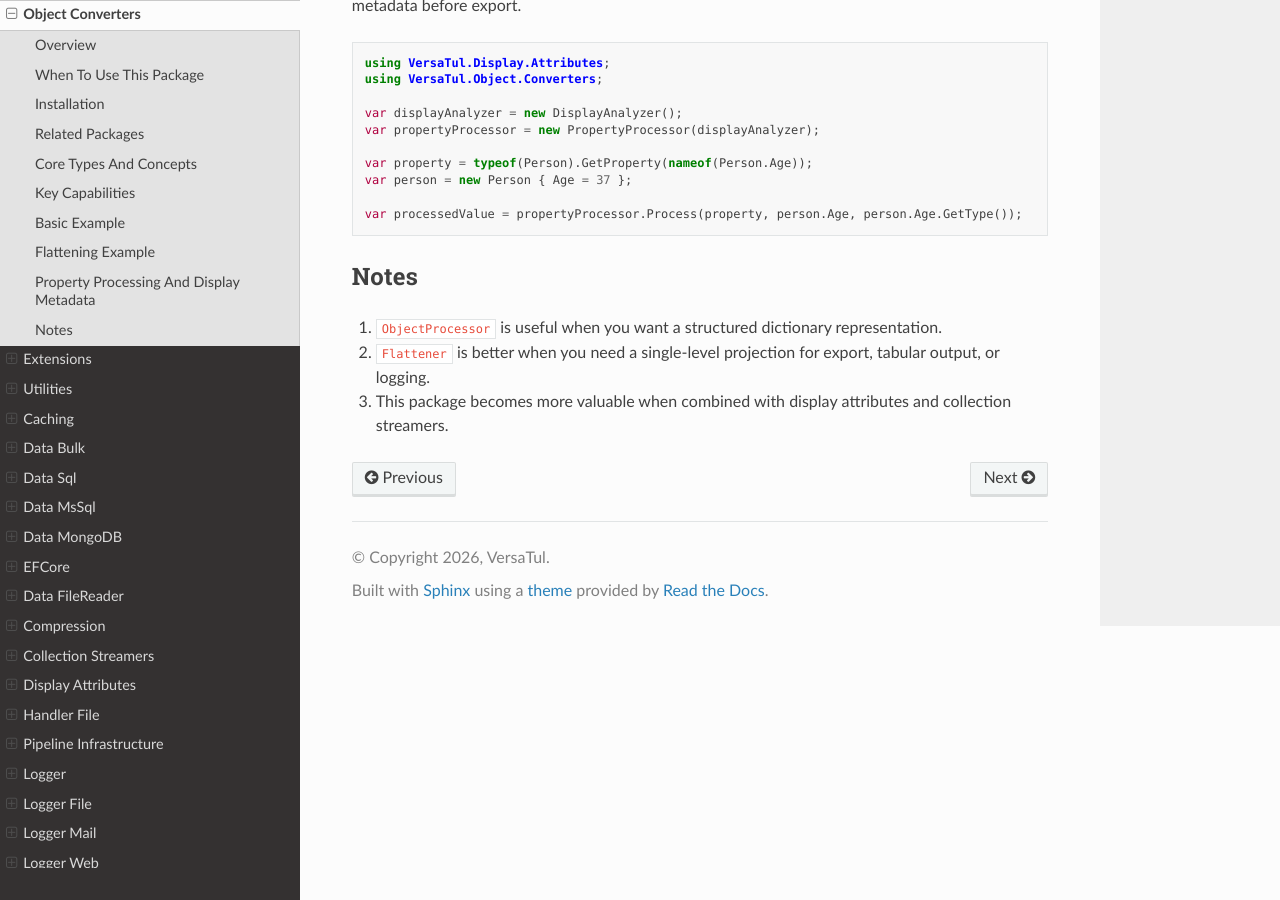
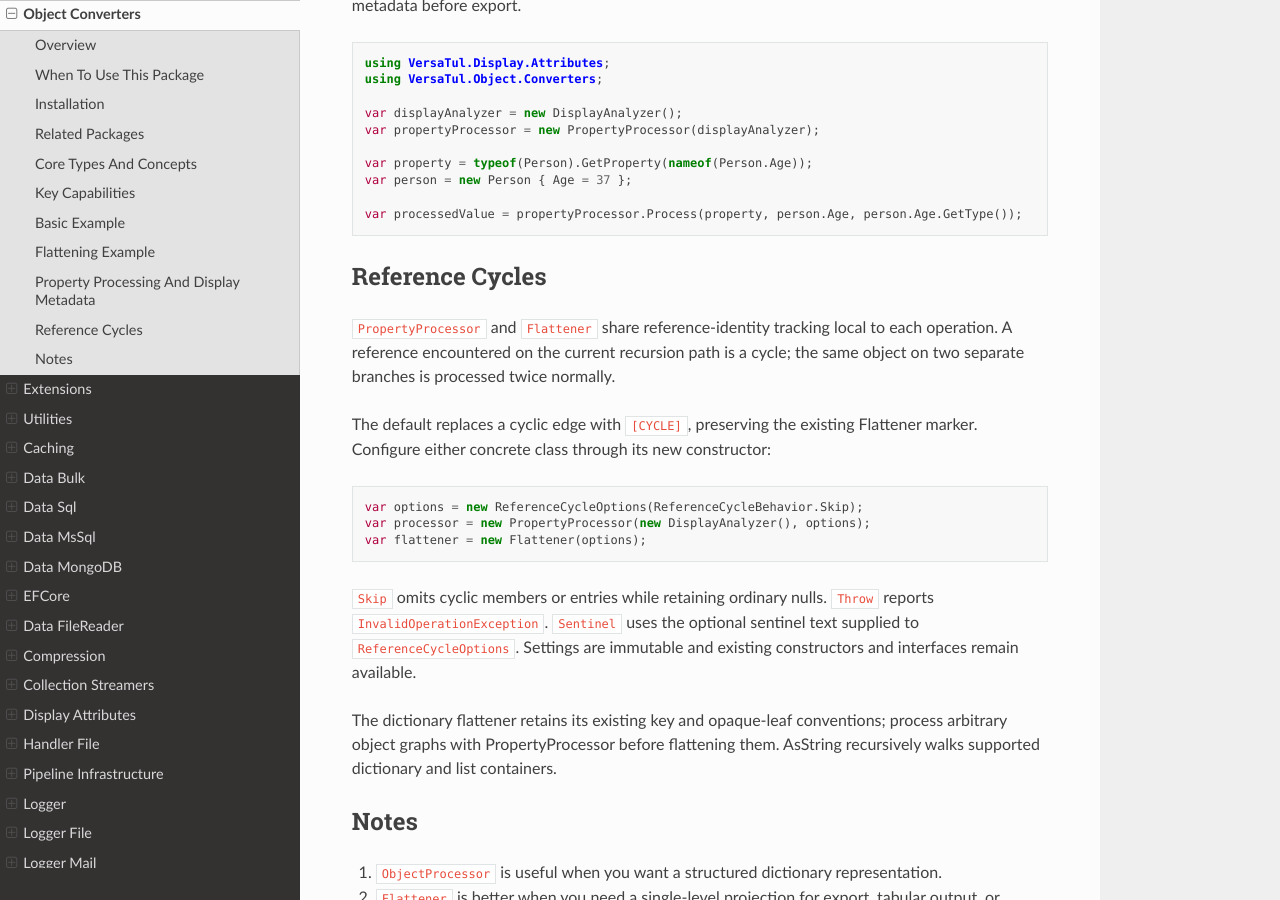
Before and after one commit to BjornWilliams/DocsVersaTul, a Sphinx documentation site: the page built from docs/source/converters.rst, in a window 1280 px wide and 900 px high, scrolled down 2603 px. Built offline with Sphinx 7.4.7 and the Read the Docs theme 3.1.0, drawn with Linux system fonts in a browser that asks for light colours.

Commit message:
Document configurable reference cycle handling
AB#3025

AB#3022

```diff
--- a/docs/source/converters.rst
+++ b/docs/source/converters.rst
@@ -133,6 +133,31 @@ Property Processing And Display Metadata
 
    var processedValue = propertyProcessor.Process(property, person.Age, person.Age.GetType());
 
+Reference Cycles
+----------------
+
+``PropertyProcessor`` and ``Flattener`` share reference-identity tracking local to
+each operation. A reference encountered on the current recursion path is a cycle;
+the same object on two separate branches is processed twice normally.
+
+The default replaces a cyclic edge with ``[CYCLE]``, preserving the existing
+Flattener marker. Configure either concrete class through its new constructor:
+
+.. code-block:: csharp
+
+   var options = new ReferenceCycleOptions(ReferenceCycleBehavior.Skip);
+   var processor = new PropertyProcessor(new DisplayAnalyzer(), options);
+   var flattener = new Flattener(options);
+
+``Skip`` omits cyclic members or entries while retaining ordinary nulls.
+``Throw`` reports ``InvalidOperationException``. ``Sentinel`` uses the optional
+sentinel text supplied to ``ReferenceCycleOptions``. Settings are immutable and
+existing constructors and interfaces remain available.
+
+The dictionary flattener retains its existing key and opaque-leaf conventions;
+process arbitrary object graphs with PropertyProcessor before flattening them.
+AsString recursively walks supported dictionary and list containers.
+
 Notes
 -----
 
```
